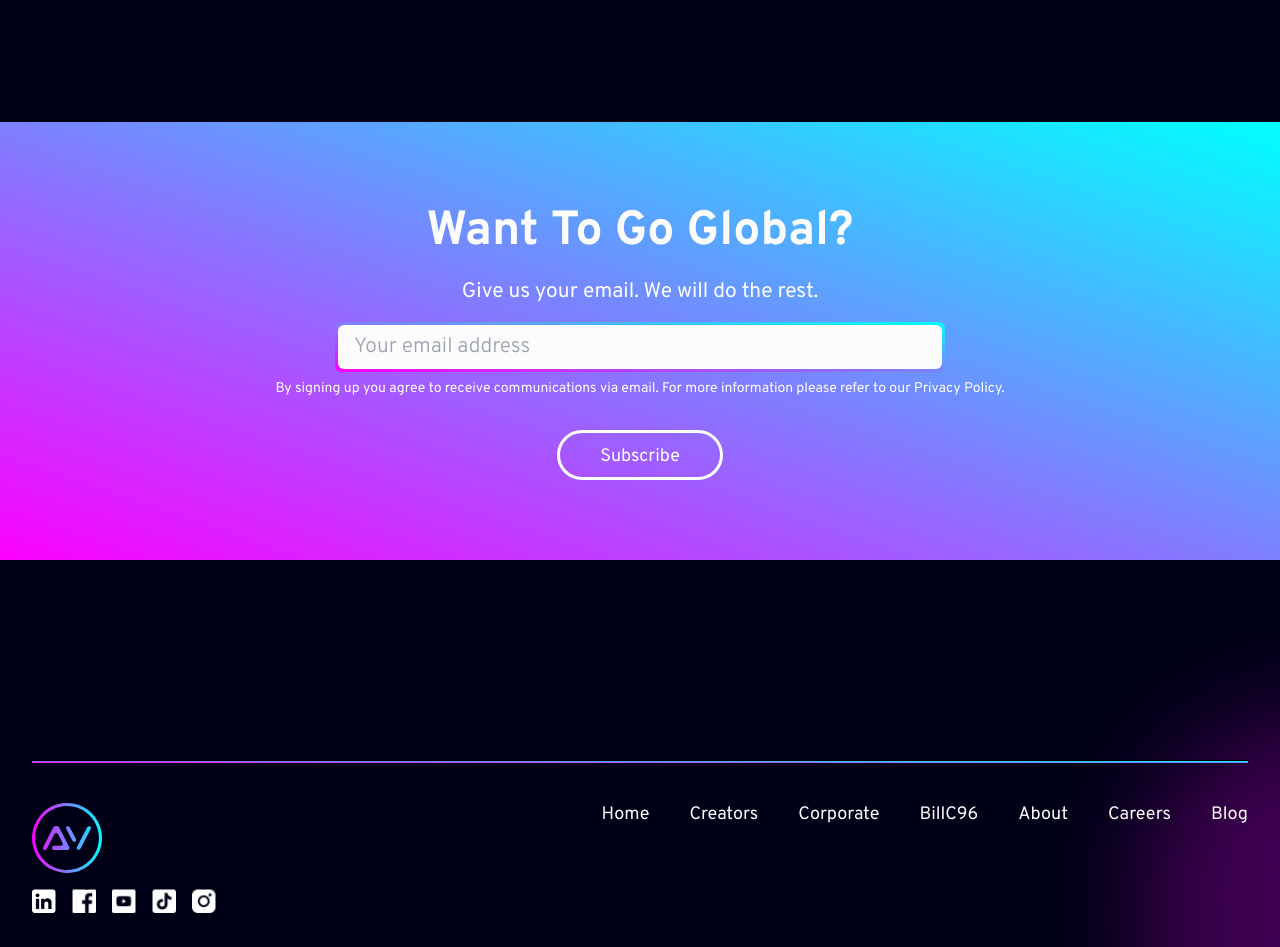
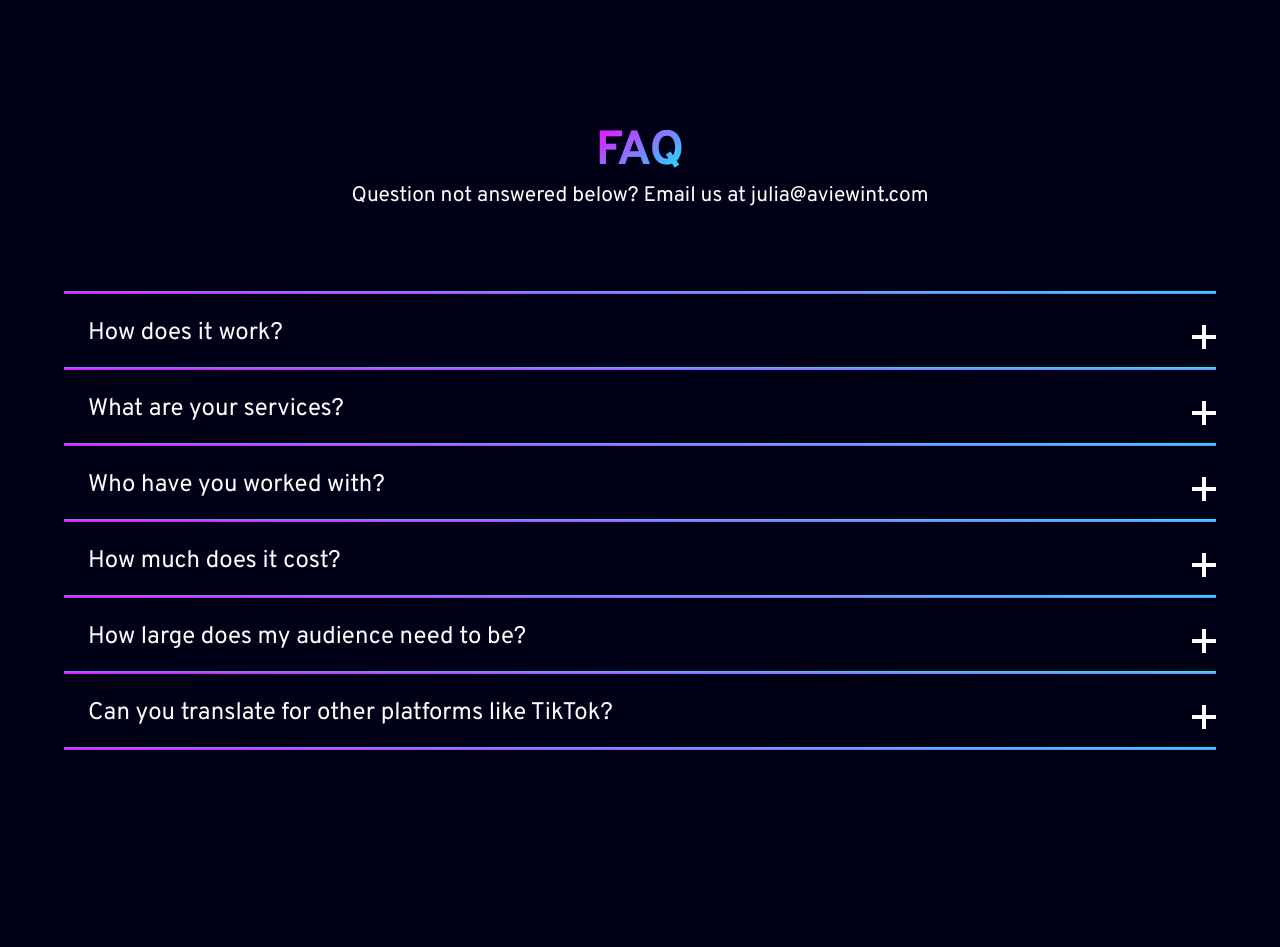
Before and after one commit to Aview-International/aviewint-website, a Next.js app: page / in a window 1280 px wide. Shown: the part 5060-6007 px from the top of the page. Built offline with nearby package versions, Linux system fonts and the light colour scheme.

Commit message:
FAQ section on landing page

```diff
--- /dev/null
+++ b/components/UI/HorizontalLine.js
@@ -0,0 +1,5 @@
+const HorizontalLine = () => {
+  return <hr className="w-full h-1 gradient-1" />;
+};
+
+export default HorizontalLine;
--- /dev/null
+++ b/components/sections/home/FAQs.js
@@ -0,0 +1,60 @@
+import { useState } from 'react';
+import { LANDING_PAGE_FAQ } from '../../../constants/constants';
+import HorizontalLine from '../../UI/HorizontalLine';
+
+const FAQs = () => {
+  return (
+    <section className="section m-horizontal">
+      <h2 className="title text-center">
+        <span className="gradient-text gradient-2">FAQ</span>
+      </h2>
+      <p className="body mb-s6 md:mb-s10 md:text-center">
+        Question not answered below? Email us at{' '}
+        <a href="mailto:julai@aviewint.com">julia@aviewint.com</a>
+      </p>
+      <div>
+        <HorizontalLine />
+        {LANDING_PAGE_FAQ.map((faq, i) => (
+          <Question key={`faq-${i}`} {...faq} />
+        ))}
+      </div>
+    </section>
+  );
+};
+
+export default FAQs;
+
+const Question = ({ question, answer }) => {
+  const [isOpen, setIsOpen] = useState(false);
+  return (
+    <>
+      <div
+        onClick={() => setIsOpen(!isOpen)}
+        className={`cursor-pointer pl-s3 transition-all duration-500 ease-in-out ${
+          isOpen ? 'max-h-[45rem]' : 'max-h-12'
+        }`}
+      >
+        <h3 className="align-center mt-s3 mb-s3 flex justify-between text-xl text-white md:text-2xl">
+          {question}
+          <div className="relative">
+            <span className="inline-block h-[4px] w-6 bg-white"></span>
+            <span
+              className={`absolute top-[17px] left-[0px]  h-[4px] w-6 rotate-90 bg-white ${
+                isOpen ? 'hidden' : 'inline-block'
+              }`}
+            ></span>
+          </div>
+        </h3>
+        <p
+          className={`body mt-s3 mb-s3 ${
+            isOpen ? 'visible opacity-100' : 'invisible opacity-0'
+          }`}
+          dangerouslySetInnerHTML={{
+            __html: answer,
+          }}
+        />
+      </div>
+      <HorizontalLine />
+    </>
+  );
+};
--- a/constants/constants.js
+++ b/constants/constants.js
@@ -492,3 +492,56 @@ export const HOW_WE_CAN_HELP = [
     text: 'Training your team members to releasing an educational workshop, Aview can provide voiceover translations that fit within the modules.',
   },
 ];
+
+export const LANDING_PAGE_FAQ = [
+  {
+    id: 'question1',
+    question: 'How does it work?',
+    answer: `Three simple steps to increase your international viewership.
+    <br />
+    1. Select from our translations or voiceover services <br />
+    2. Indicate what languages would work best for you <br />
+    3. Receive 100% accurate translations or voice-overs within 48
+    hours, edited and ready to be posted`,
+  },
+  {
+    id: 'question2',
+    question: 'What are your services?',
+    answer: `AVIEW offers 3 services.
+    <br /> <br /> 1. Subtitles Translations <br />
+    Receive a translation file that can be uploaded directly to your
+    YouTube video. The file will be sent within 24 hours and will
+    auto-match the audio from the video. Simply add the translations and
+    target new global fans! <br />
+    <br /> 2. Voiceover Translations <br />
+    Receive your videos completely translated with voice-overs in the
+    language of your choosing. Aview will edit and post the video on a
+    new YouTube channel within 48 hours. Complete passive income!
+    <br />  <br /> 3. Short-form Content
+    <br />
+    Receive translated short-form content that can be uploaded to
+    YouTube, Instagram, TikTok and Facebook. The file will be sent
+    within 48 hours and dubbed or translated with subtitles. Go viral in
+    several languages!`,
+  },
+  {
+    id: 'question3',
+    question: 'Who have you worked with?',
+    answer: `We have been generating AVIEW for Logan Paul, Mark Rober, YesTheory, Ninja, Vitalyzdtv, Active Self Protection, Saud Brothers, Amanda Cerny, Marlin and many more! AVIEW has helped these creators expand into international markets and become known worldwide.`,
+  },
+  {
+    id: 'question4',
+    question: 'How much does it cost?',
+    answer: `AVIEW creates a pricing plan for each creator. We ensure that you see a return on our services! If you would like a quote, please click here!`,
+  },
+  {
+    id: 'question5',
+    question: 'How large does my audience need to be?',
+    answer: `To see the greatest results, we recommend you have an average of 25,000 views per video.`,
+  },
+  {
+    id: 'question6',
+    question: 'Can you translate for other platforms like TikTok?',
+    answer: `Yes! We are a multimedia translation service. We can translate and edit the content on any platform for you so they are ready to be uploaded.`,
+  },
+];
--- a/pages/index.js
+++ b/pages/index.js
@@ -8,6 +8,7 @@ import LeadInTranslations from '../components/sections/home/LeadInTranslations';
 import GoGlobal from '../components/sections/home/GoGlobal';
 import Footer from '../components/navigation/Footer';
 import Blobs from '../components/UI/Blobs';
+import FAQs from '../components/sections/home/FAQs';
 
 const Home = () => {
   return (
@@ -19,6 +20,7 @@ const Home = () => {
       <BreadAndButter />
       <YouCreateWeTranslate />
       <LeadInTranslations />
+      <FAQs />
       <GoGlobal />
       <Footer />
       <Blobs />
```
Also changed, not shown: 1 other file (tests, documents, lock files or other folders).
